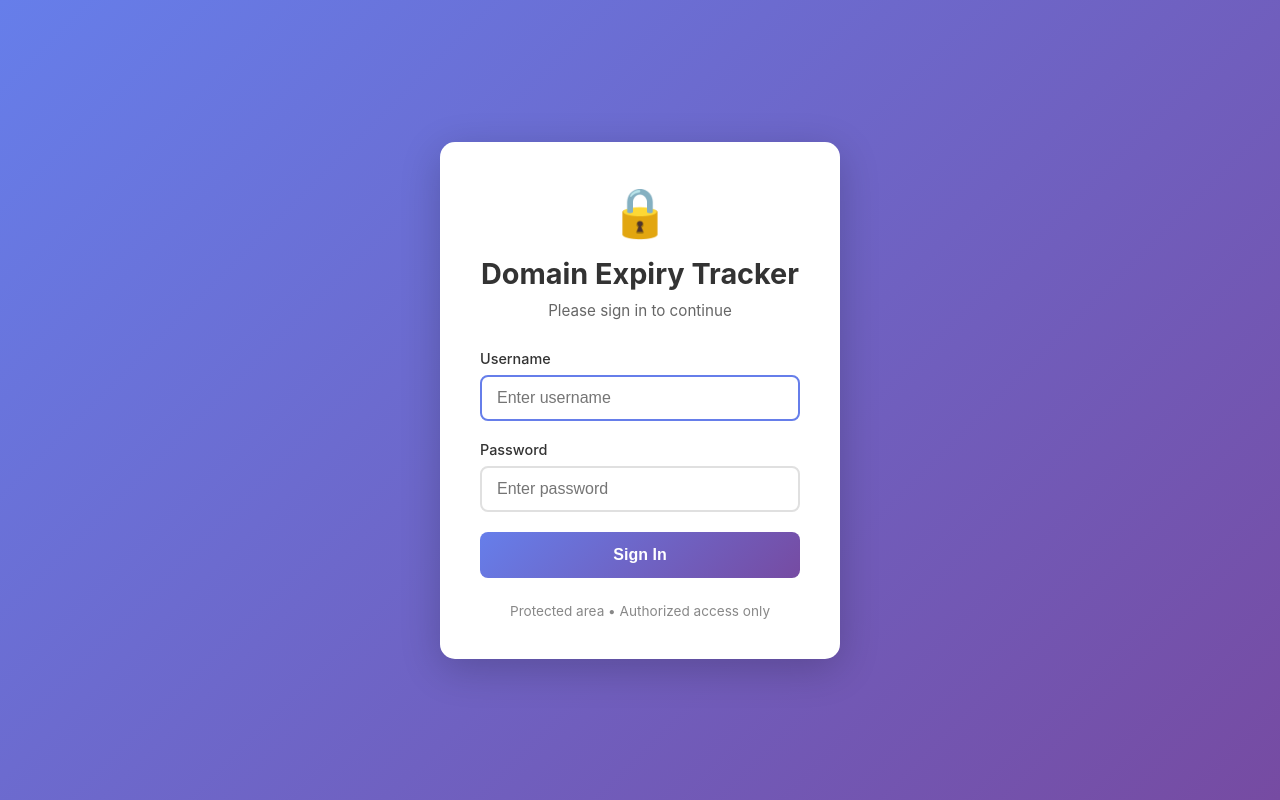
After one commit to michaeldigiacomi/domain-expiry-tracker, a Flask app: page /login in a window 1280 px wide. The commit adds this page. Run offline with Flask 3, Linux system fonts and the light colour scheme; parts of the project's set-up code (start-up, migrations or seed data) failed here and were passed over.

Commit message:
Add basic authentication to domain expiry tracker
- Added Flask-Login for session management
- Created login page with username/password authentication
- Protected all main routes with @login_required decorator
- Added logout functionality and user display in header
- Credentials stored securely in Kubernetes secrets
- Updated K8s manifests with auth environment variables

Implements Trello Card #36

```diff
--- a/app.py
+++ b/app.py
@@ -23,6 +23,9 @@ from sqlalchemy.orm import sessionmaker, scoped_session
 from apscheduler.schedulers.background import BackgroundScheduler
 from apscheduler.triggers.interval import IntervalTrigger
 
+# Flask-Login for authentication
+from flask_login import LoginManager, UserMixin, login_user, logout_user, login_required, current_user
+
 # WHOIS Cache
 from whois_cache import get_whois_cache_manager, WhoisCacheManager
 
@@ -30,6 +33,32 @@ Base = declarative_base()
 
 app = Flask(__name__)
 app.secret_key = os.environ.get('SECRET_KEY', 'dev-key-change-in-production')
+
+# Initialize Flask-Login
+login_manager = LoginManager()
+login_manager.init_app(app)
+login_manager.login_view = 'login'
+login_manager.login_message = 'Please log in to access this page.'
+login_manager.login_message_category = 'warning'
+
+# Admin credentials from environment variables
+ADMIN_USERNAME = os.environ.get('ADMIN_USERNAME', 'admin')
+ADMIN_PASSWORD = os.environ.get('ADMIN_PASSWORD', 'changeme')
+
+
+class User(UserMixin):
+    """Simple user class for Flask-Login."""
+    def __init__(self, id, username):
+        self.id = id
+        self.username = username
+
+
+@login_manager.user_loader
+def load_user(user_id):
+    """Load user by ID."""
+    if user_id == '1':
+        return User('1', ADMIN_USERNAME)
+    return None
 
 CONFIG_PATH = os.environ.get('CONFIG_PATH', '/data/domains.json')
 DATABASE_PATH = os.environ.get('DATABASE_PATH', '/data/domain_tracker.db')
@@ -482,7 +511,50 @@ def refresh_cache_background():
     thread.start()
 
 
+@app.route('/login', methods=['GET', 'POST'])
+def login():
+    """Handle user login."""
+    # If already logged in, redirect to index
+    if current_user.is_authenticated:
+        return redirect(url_for('index'))
+
+    if request.method == 'POST':
+        username = request.form.get('username', '').strip()
+        password = request.form.get('password', '')
+
+        if not username or not password:
+            flash('Username and password are required', 'error')
+            return redirect(url_for('login'))
+
+        # Validate credentials
+        if username == ADMIN_USERNAME and password == ADMIN_PASSWORD:
+            user = User('1', ADMIN_USERNAME)
+            login_user(user, remember=True)
+            flash('Login successful!', 'success')
+
+            # Redirect to the page they were trying to access, or index
+            next_page = request.args.get('next')
+            if next_page:
+                return redirect(next_page)
+            return redirect(url_for('index'))
+        else:
+            flash('Invalid username or password', 'error')
+            return redirect(url_for('login'))
+
+    return render_template('login.html')
+
+
+@app.route('/logout')
+@login_required
+def logout():
+    """Handle user logout."""
+    logout_user()
+    flash('You have been logged out.', 'success')
+    return redirect(url_for('login'))
+
+
 @app.route('/')
+@login_required
 def index():
     """Main dashboard showing all domains with SSL status."""
     domains = get_all_domains_status()
@@ -515,6 +587,7 @@ def index():
 
 
 @app.route('/domains/<domain>/alerts')
+@login_required
 def domain_alerts(domain):
     """Alert settings page for a specific domain."""
     # Check if domain exists
@@ -535,6 +608,7 @@ def domain_alerts(domain):
 
 
 @app.route('/add', methods=['POST'])
+@login_required
 def add_domain():
     """Add a new domain to track."""
     domain = request.form.get('domain', '').strip().lower()
@@ -574,6 +648,7 @@ def add_domain():
 
 
 @app.route('/remove/<domain>')
+@login_required
 def remove_domain(domain):
     """Remove a domain from tracking."""
     domains = load_domains()
@@ -589,6 +664,7 @@ def remove_domain(domain):
 
 
 @app.route('/check/<domain>')
+@login_required
 def check_single(domain):
     """Check a single domain's status including SSL (force refresh)."""
     status = check_domain(domain, use_cache=False)
@@ -597,12 +673,14 @@ def check_single(domain):
 
 
 @app.route('/api/status')
+@login_required
 def api_status():
     """API endpoint for domain status."""
     return {'domains': get_all_domains_status(), 'alert_days': ALERT_DAYS}
 
 
 @app.route('/api/refresh', methods=['POST'])
+@login_required
 def api_refresh():
     """Force refresh of all domain WHOIS data."""
     refresh_cache_background()
@@ -636,6 +714,7 @@ def health():
 
 
 @app.route('/api/domains/<domain>/uptime')
+@login_required
 def api_domain_uptime(domain):
     """Get uptime check history for a domain (last 24 hours)."""
     session = Session()
@@ -669,6 +748,7 @@ def api_domain_uptime(domain):
 
 
 @app.route('/api/domains/<domain>/uptime/summary')
+@login_required
 def api_domain_uptime_summary(domain):
     """Get uptime summary for a domain (last 24 hours)."""
     session = Session()
@@ -740,6 +820,7 @@ atexit.register(shutdown_scheduler)
 # ==================== Alert Configuration API Endpoints ====================
 
 @app.route('/api/domains/<domain>/alerts', methods=['POST'])
+@login_required
 def create_alert_config(domain):
     """Create a new alert configuration for a domain."""
     try:
@@ -795,6 +876,7 @@ def create_alert_config(domain):
 
 
 @app.route('/api/domains/<domain>/alerts', methods=['GET'])
+@login_required
 def list_alert_configs(domain):
     """List all alert configurations for a domain."""
     try:
@@ -811,6 +893,7 @@ def list_alert_configs(domain):
 
 
 @app.route('/api/alerts/<config_id>', methods=['DELETE'])
+@login_required
 def delete_alert_config(config_id):
     """Delete an alert configuration."""
     try:
@@ -833,6 +916,7 @@ def delete_alert_config(config_id):
 
 
 @app.route('/api/alerts', methods=['GET'])
+@login_required
 def list_all_alert_configs():
     """List all alert configurations (admin endpoint)."""
     try:
@@ -848,6 +932,7 @@ def list_all_alert_configs():
 
 
 @app.route('/api/alerts/test', methods=['POST'])
+@login_required
 def test_alert_webhook():
     """Test a webhook URL by sending a test message."""
     try:
--- a/requirements.txt
+++ b/requirements.txt
@@ -1,5 +1,6 @@
 python-whois==0.9.5
 Flask==3.0.3
+flask-login==0.6.3
 gunicorn==23.0.0
 cryptography==42.0.8
 aiohttp==3.9.5
--- /dev/null
+++ b/templates/login.html
@@ -0,0 +1,168 @@
+<!DOCTYPE html>
+<html lang="en">
+<head>
+    <meta charset="UTF-8">
+    <meta name="viewport" content="width=device-width, initial-scale=1.0">
+    <title>Login - Domain Expiry Tracker</title>
+    <style>
+        * { margin: 0; padding: 0; box-sizing: border-box; }
+
+        body {
+            font-family: -apple-system, BlinkMacSystemFont, 'Segoe UI', Roboto, sans-serif;
+            background: linear-gradient(135deg, #667eea 0%, #764ba2 100%);
+            min-height: 100vh;
+            display: flex;
+            align-items: center;
+            justify-content: center;
+            padding: 20px;
+        }
+
+        .login-container {
+            background: white;
+            padding: 40px;
+            border-radius: 15px;
+            box-shadow: 0 10px 40px rgba(0,0,0,0.2);
+            width: 100%;
+            max-width: 400px;
+        }
+
+        .login-header {
+            text-align: center;
+            margin-bottom: 30px;
+        }
+
+        .login-header h1 {
+            font-size: 1.8rem;
+            color: #333;
+            margin-bottom: 10px;
+        }
+
+        .login-header p {
+            color: #666;
+            font-size: 0.95rem;
+        }
+
+        .form-group {
+            margin-bottom: 20px;
+        }
+
+        .form-group label {
+            display: block;
+            margin-bottom: 8px;
+            color: #333;
+            font-weight: 500;
+            font-size: 0.9rem;
+        }
+
+        .form-group input {
+            width: 100%;
+            padding: 12px 15px;
+            border: 2px solid #e0e0e0;
+            border-radius: 8px;
+            font-size: 1rem;
+            transition: border-color 0.3s;
+        }
+
+        .form-group input:focus {
+            outline: none;
+            border-color: #667eea;
+        }
+
+        .btn-login {
+            width: 100%;
+            padding: 14px;
+            background: linear-gradient(135deg, #667eea 0%, #764ba2 100%);
+            color: white;
+            border: none;
+            border-radius: 8px;
+            font-size: 1rem;
+            font-weight: 600;
+            cursor: pointer;
+            transition: transform 0.2s, box-shadow 0.2s;
+        }
+
+        .btn-login:hover {
+            transform: translateY(-2px);
+            box-shadow: 0 5px 20px rgba(102, 126, 234, 0.4);
+        }
+
+        .flash-messages {
+            margin-bottom: 20px;
+        }
+
+        .flash {
+            padding: 12px 15px;
+            border-radius: 8px;
+            margin-bottom: 10px;
+            font-size: 0.9rem;
+        }
+
+        .flash.error {
+            background: #f8d7da;
+            color: #721c24;
+            border: 1px solid #f5c6cb;
+        }
+
+        .flash.success {
+            background: #d4edda;
+            color: #155724;
+            border: 1px solid #c3e6cb;
+        }
+
+        .flash.warning {
+            background: #fff3cd;
+            color: #856404;
+            border: 1px solid #ffeeba;
+        }
+
+        .icon-lock {
+            font-size: 3rem;
+            margin-bottom: 15px;
+        }
+
+        .footer {
+            text-align: center;
+            margin-top: 25px;
+            color: #888;
+            font-size: 0.85rem;
+        }
+    </style>
+</head>
+<body>
+    <div class="login-container">
+        <div class="login-header">
+            <div class="icon-lock">🔒</div>
+            <h1>Domain Expiry Tracker</h1>
+            <p>Please sign in to continue</p>
+        </div>
+
+        {% with messages = get_flashed_messages(with_categories=true) %}
+            {% if messages %}
+                <div class="flash-messages">
+                    {% for category, message in messages %}
+                        <div class="flash {{ category }}">{{ message }}</div>
+                    {% endfor %}
+                </div>
+            {% endif %}
+        {% endwith %}
+
+        <form method="POST" action="/login">
+            <div class="form-group">
+                <label for="username">Username</label>
+                <input type="text" id="username" name="username" required autofocus placeholder="Enter username">
+            </div>
+
+            <div class="form-group">
+                <label for="password">Password</label>
+                <input type="password" id="password" name="password" required placeholder="Enter password">
+            </div>
+
+            <button type="submit" class="btn-login">Sign In</button>
+        </form>
+
+        <div class="footer">
+            <p>Protected area • Authorized access only</p>
+        </div>
+    </div>
+</body>
+</html>
```
Also changed, not shown: k8s/deployment.yaml (+18 -0 lines), k8s/secret.yaml (+7 -1 lines), templates/index.html (+10 -2 lines), 1 other file.
